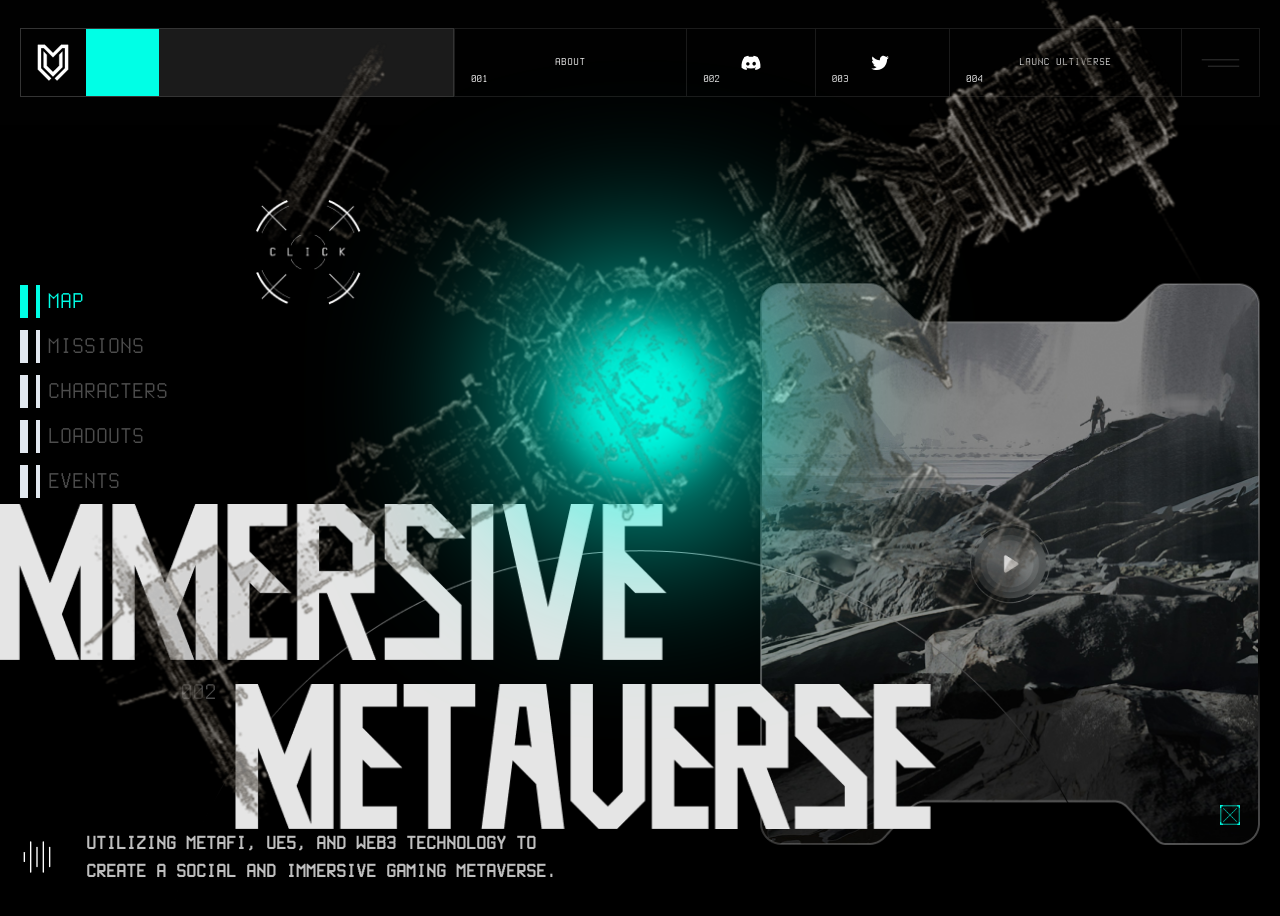
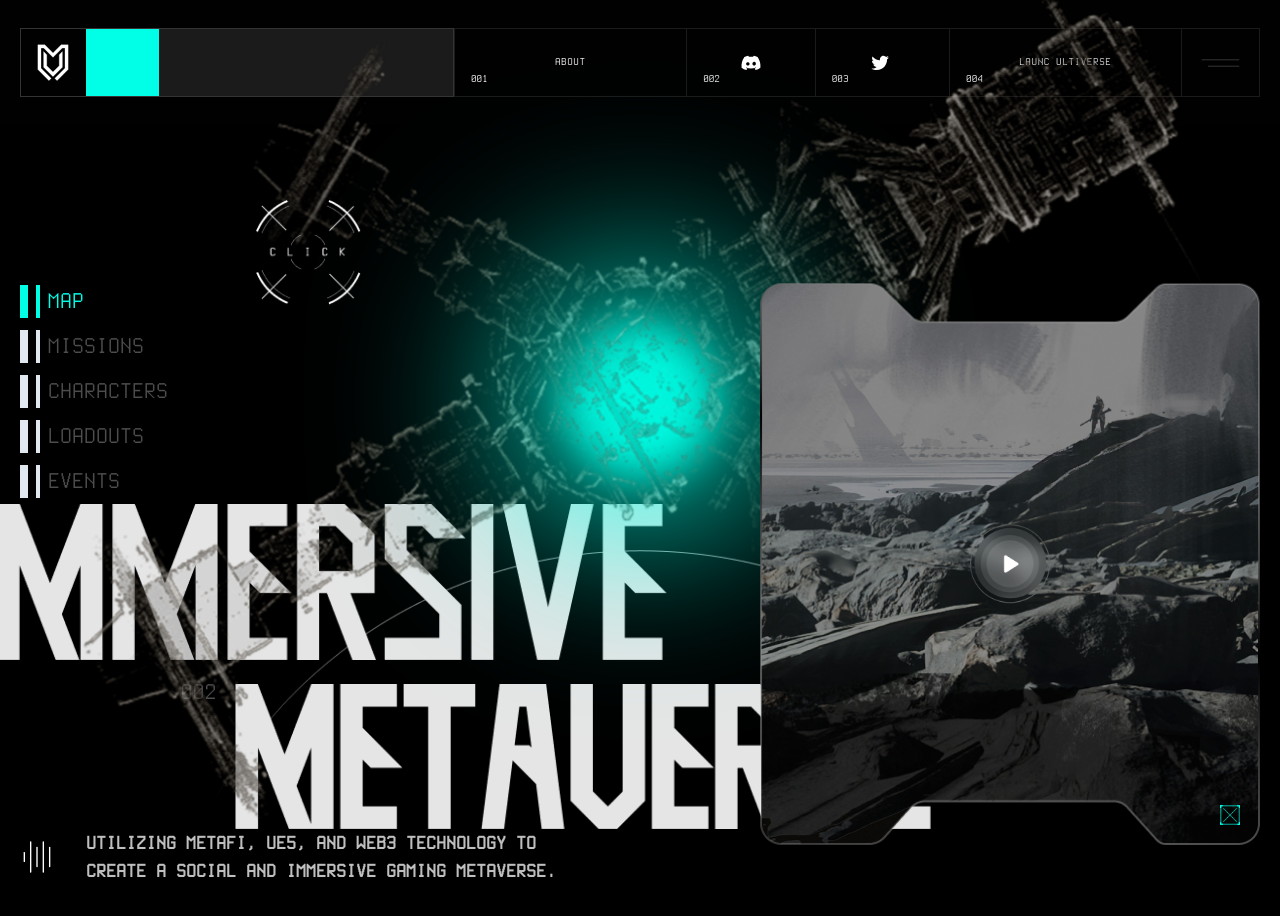
Before and after one commit to eSpark-Backup/sameekalam-saasplatform, a Next.js app: page / in a window 1280 px wide. Shown: the top 916 px of the page. Built offline with nearby package versions, Linux system fonts and the light colour scheme.

Commit message:
Update page.js

```diff
--- a/app/page.js
+++ b/app/page.js
@@ -59,7 +59,7 @@ export default function Home() {
           </div>
 
 
-          <div className="absolute sm:right-5 z-0 opacity-30 sm:opacity-100 bottom-20 sm:m-0 m-4">
+          <div className="absolute sm:right-5 lg:z-10 z-0 opacity-30 sm:opacity-100 bottom-20 sm:m-0 m-4">
             <VideoBanner videoBanner={videoBanner} />
           </div>
         </div>
```
